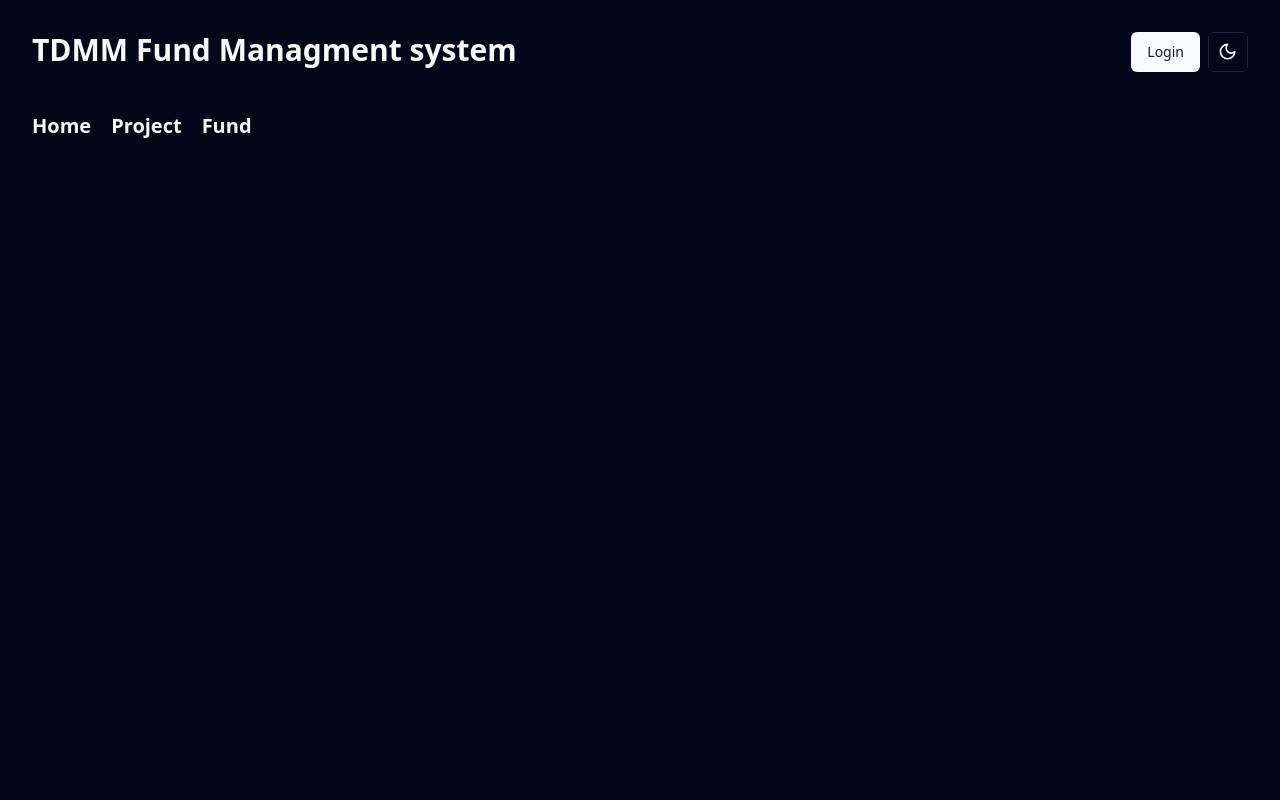
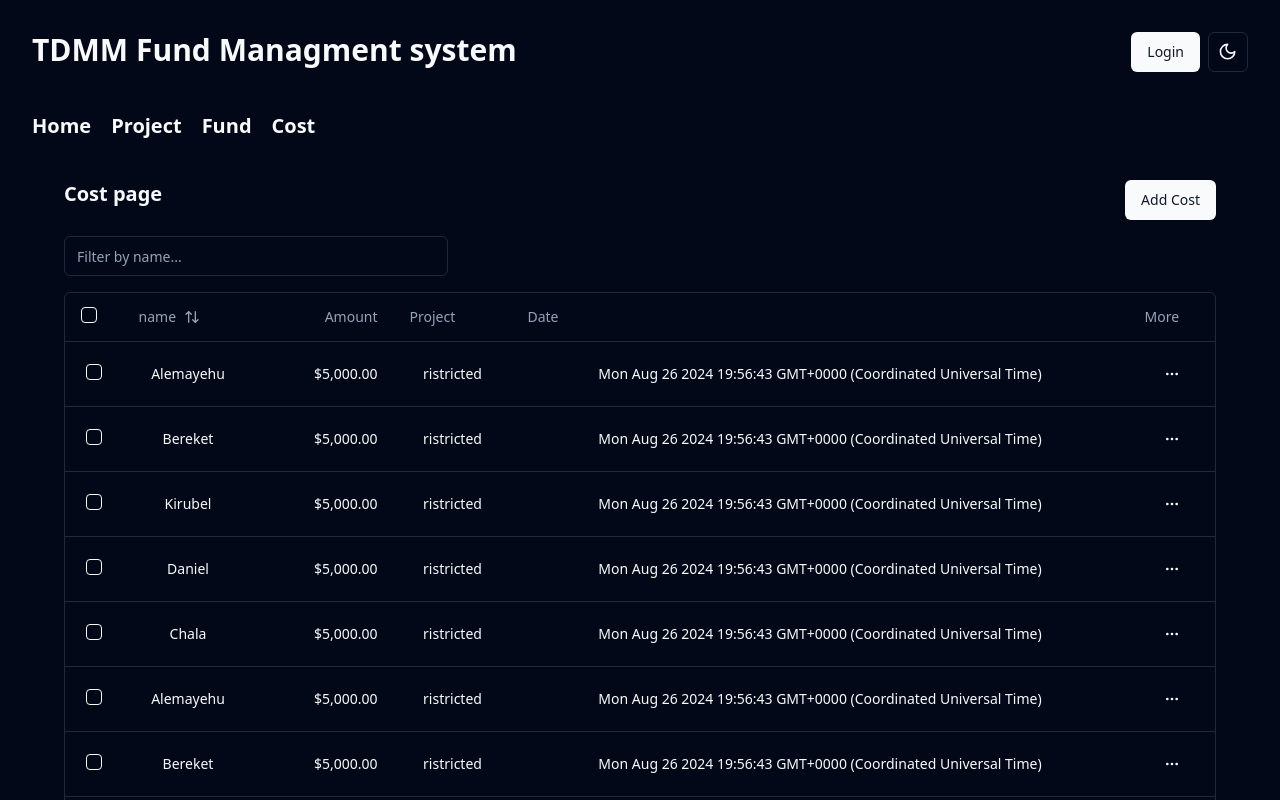
Before and after one commit to AnaniyaLegesse/tdmm_app, a React (Vite) app in the folder frontEnd/: page /costs in a window 1280 px wide. Shown: the top 800 px of the page. Built offline with nearby package versions, Linux system fonts and the light colour scheme.

Commit message:
Update Cost page

```diff
--- a/frontEnd/src/App.tsx
+++ b/frontEnd/src/App.tsx
@@ -7,6 +7,7 @@ import FundPage from './page/fund/FundPage';
 import Navbar from './components/navbar';
 import AddPage from './page/add-from/AddProject';
 import AddFund from './page/add-from/AddFund';
+import CostPage from './page/costs/CostPage';
 
 
 
@@ -19,8 +20,9 @@ import AddFund from './page/add-from/AddFund';
         <Navbar/>
           <Routes>
             <Route path='/' element={<HomePage />} />
-            <Route path='/project' element={<ProjectPage />} />
-            <Route path='/fund' element={<FundPage />}/>
+            <Route path='/projects' element={<ProjectPage />} />
+            <Route path='/funds' element={<FundPage />}/>
+            <Route path='/costs' element={<CostPage />}/>
             <Route path='/addproject' element={<AddPage/>} />
             <Route path='/addfund' element={<AddFund/>} />
           </Routes>
--- a/frontEnd/src/components/fund-table/columns.tsx
+++ b/frontEnd/src/components/fund-table/columns.tsx
@@ -243,3 +243,105 @@ export const FundPageColumns: ColumnDef<FundPageData>[] = [
   },
 
 ]
+
+
+export type CostPageData = {
+  id: string
+  name: string
+  amount: number
+  project: string
+  date: Date
+}
+
+export const CostPageColumns: ColumnDef<CostPageData>[] = [
+  {
+    id: "select",
+    header: ({ table }) => (
+      <Checkbox
+        checked={
+          table.getIsAllPageRowsSelected() ||
+          (table.getIsSomePageRowsSelected() && "indeterminate")
+        }
+        onCheckedChange={(value) => table.toggleAllPageRowsSelected(!!value)}
+        aria-label="Select all"
+      />
+    ),
+    cell: ({ row }) => (
+      <Checkbox
+        checked={row.getIsSelected()}
+        onCheckedChange={(value) => row.toggleSelected(!!value)}
+        aria-label="Select row"
+      />
+    ),
+    enableSorting: false,
+    enableHiding: false,
+  },
+  {
+    accessorKey: "name",
+
+    header: ({ column }) => {
+      return (
+        <Button
+          variant="ghost"
+          onClick={() => column.toggleSorting(column.getIsSorted() === "asc")}
+        >
+          name
+          <ArrowUpDown className="ml-2 h-4 w-4" />
+        </Button>
+      )
+    },
+  },
+  {
+    accessorKey: "amount",
+    header: () => <div className="text-right">Amount</div>,
+    cell: ({ row }) => {
+      const amount = parseFloat(row.getValue("amount"))
+      const formatted = new Intl.NumberFormat("en-US", {
+        style: "currency",
+        currency: "USD",
+      }).format(amount)
+
+      return <div className="text-right font-medium">{formatted}</div>
+    },
+  },
+
+  {
+    accessorKey: "project",
+    header: "Project",
+  },
+  {
+    accessorKey: "date",
+    header: "Date",
+  },
+
+  {
+    id: "actions",
+    header: "More",
+    cell: ({ row }) => {
+      const payment = row.original
+
+      return (
+        <DropdownMenu>
+          <DropdownMenuTrigger asChild>
+            <Button variant="ghost" className="h-8 w-8 p-0">
+              <span className="sr-only">Open menu</span>
+              <MoreHorizontal className="h-4 w-4" />
+            </Button>
+          </DropdownMenuTrigger>
+          <DropdownMenuContent align="end">
+            <DropdownMenuLabel>Actions</DropdownMenuLabel>
+            <DropdownMenuItem
+              onClick={() => navigator.clipboard.writeText(payment.id)}
+            >
+              Copy payment ID
+            </DropdownMenuItem>
+            <DropdownMenuSeparator />
+            <DropdownMenuItem>View customer</DropdownMenuItem>
+            <DropdownMenuItem>View payment details</DropdownMenuItem>
+          </DropdownMenuContent>
+        </DropdownMenu>
+      )
+    },
+  },
+
+]
--- a/frontEnd/src/components/navbar.tsx
+++ b/frontEnd/src/components/navbar.tsx
@@ -6,8 +6,9 @@ const Navbar = () => {
 
   const pageLinks = [
     {path:"/", label:"Home"},
-    {path:"/project", label:"Project"},
-    {path:"/fund", label:"Fund"},
+    {path:"/projects", label:"Project"},
+    {path:"/funds", label:"Fund"},
+    {path:"/costs", label:"Cost"},
 
   ]
 
--- /dev/null
+++ b/frontEnd/src/page/costs/CostPage.tsx
@@ -0,0 +1,149 @@
+import  { useEffect, useState } from "react"
+import { CostPageColumns, CostPageData } from "@/components/fund-table/columns"
+import { DataTable } from "@/components/fund-table/data-table"
+import { Link } from "react-router-dom"
+import { Button } from "@/components/ui/button"
+
+interface CostPageProps {
+  data?: CostPageData[] // Optional prop to pass data; if not provided, it will fetch its own
+}
+
+export  default function CostPage({ data: initialData }: CostPageProps) {
+  const [data, setData] = useState<CostPageData[]>(initialData || [])
+
+  useEffect(() => {
+    if (!initialData) {
+      async function fetchData() {
+        const fetchedData = await getData()
+        setData(fetchedData)
+      }
+
+      fetchData()
+    }
+  }, [initialData])
+
+  async function getData(): Promise<CostPageData[]> {
+    // Simulate an API call
+    return [
+      {
+        id: "11kka",
+        name: "Alemayehu",
+        amount: 5000,
+        project: "ristricted",
+        date: new Date(),
+      },
+      {
+        id: "11kka",
+        name: "Bereket",
+        amount: 5000,
+        project: "ristricted",
+        date: new Date(),
+      },
+      {
+        id: "11kka",
+        name: "Kirubel",
+        amount: 5000,
+        project: "ristricted",
+        date: new Date(),
+      },
+      {
+        id: "11kka",
+        name: "Daniel",
+        amount: 5000,
+        project: "ristricted",
+        date: new Date(),
+      },
+      {
+        id: "11kka",
+        name: "Chala",
+        amount: 5000,
+        project: "ristricted",
+        date: new Date(),
+      },
+      {
+        id: "11kka",
+        name: "Alemayehu",
+        amount: 5000,
+        project: "ristricted",
+        date: new Date(),
+      },
+      {
+        id: "11kka",
+        name: "Bereket",
+        amount: 5000,
+        project: "ristricted",
+        date: new Date(),
+      },
+      {
+        id: "11kka",
+        name: "Kirubel",
+        amount: 5000,
+        project: "ristricted",
+        date: new Date(),
+      },
+      {
+        id: "11kka",
+        name: "Daniel",
+        amount: 5000,
+        project: "ristricted",
+        date: new Date(),
+      },
+      {
+        id: "11kka",
+        name: "Chala",
+        amount: 5000,
+        project: "ristricted",
+        date: new Date(),
+      },
+      {
+        id: "11kka",
+        name: "Alemayehu",
+        amount: 5000,
+        project: "ristricted",
+        date: new Date(),
+      },
+      {
+        id: "11kka",
+        name: "Bereket",
+        amount: 5000,
+        project: "ristricted",
+        date: new Date(),
+      },
+      {
+        id: "11kka",
+        name: "Kirubel",
+        amount: 5000,
+        project: "ristricted",
+        date: new Date(),
+      },
+      {
+        id: "11kka",
+        name: "Daniel",
+        amount: 5000,
+        project: "ristricted",
+        date: new Date(),
+      },
+      {
+        id: "11kka",
+        name: "Chala",
+        amount: 5000,
+        project: "ristricted",
+        date: new Date(),
+      },
+
+      // Additional dummy data
+    ]
+  }
+
+  return (
+    <div className="container mx-auto py-10">
+      <div className="flex justify-between">
+        <h1 className="text-xl font-semibold">Cost page</h1>
+          <Link to="/addfund" className="ml-1">
+            <Button  className="ml-1">Add Cost</Button>
+          </Link>
+      </div>
+      <DataTable columns={CostPageColumns} data={data} />
+    </div>
+  )
+}
```
